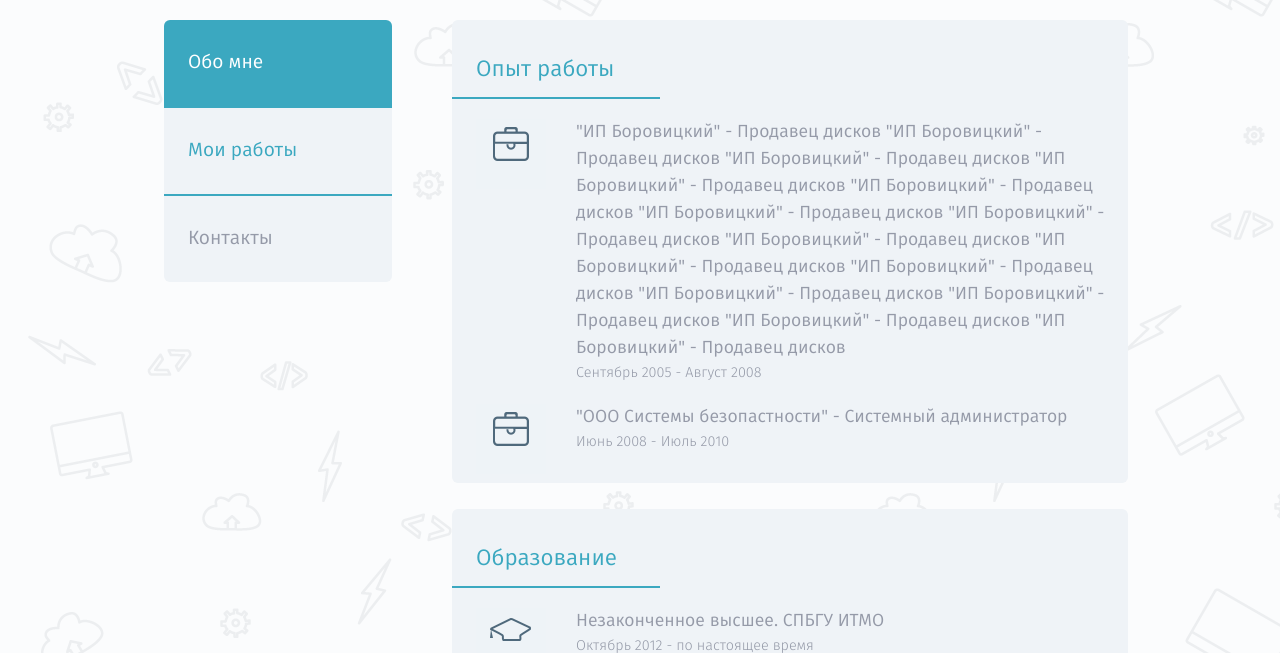
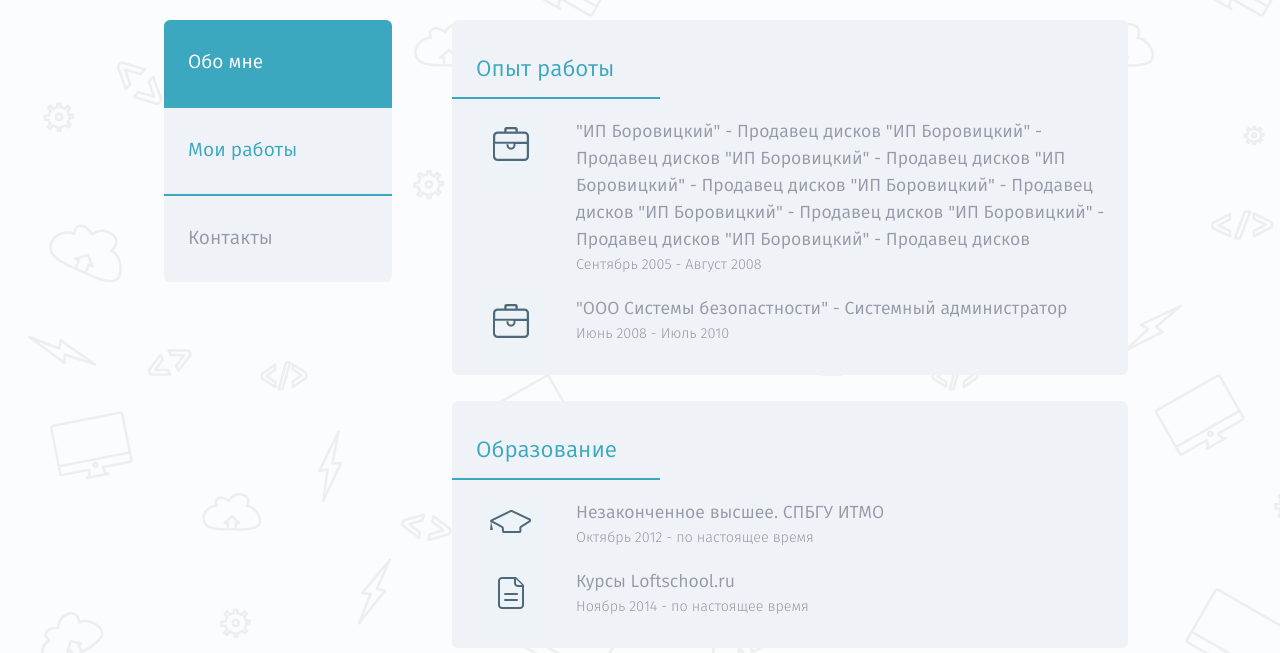
Before and after one commit to windyeti/loft-project-01, a website: page app/index.html in a window 1280 px wide. Shown: the part 118-771 px from the top of the page. Drawn offline with Linux system fonts and the light colour scheme.

Commit message:
remove 2 string from Experiens

```diff
--- a/app/index.html
+++ b/app/index.html
@@ -285,7 +285,7 @@
             <section class="experiens">
                 <ul>
                     <li><p>Опыт работы</p><div class="line"></div></li>
-                    <li><p><span class="icon"></span>"ИП Боровицкий" - Продавец дисков "ИП Боровицкий" - Продавец дисков "ИП Боровицкий" - Продавец дисков "ИП Боровицкий" - Продавец дисков "ИП Боровицкий" - Продавец дисков "ИП Боровицкий" - Продавец дисков "ИП Боровицкий" - Продавец дисков "ИП Боровицкий" - Продавец дисков "ИП Боровицкий" - Продавец дисков "ИП Боровицкий" - Продавец дисков "ИП Боровицкий" - Продавец дисков "ИП Боровицкий" - Продавец дисков "ИП Боровицкий" - Продавец дисков "ИП Боровицкий" - Продавец дисков </p><p>Сентябрь 2005 - Август 2008</p></li>
+                    <li><p><span class="icon"></span>"ИП Боровицкий" - Продавец дисков "ИП Боровицкий" - Продавец дисков "ИП Боровицкий" - Продавец дисков "ИП Боровицкий" - Продавец дисков "ИП Боровицкий" - Продавец дисков "ИП Боровицкий" - Продавец дисков "ИП Боровицкий" - Продавец дисков "ИП Боровицкий" - Продавец дисков </p><p>Сентябрь 2005 - Август 2008</p></li>
                     <li><p><span class="icon"></span>"ООО Системы безопастности" - Системный администратор</p><p>Июнь 2008 - Июль 2010</p></li>
                 </ul>
             </section>
```
